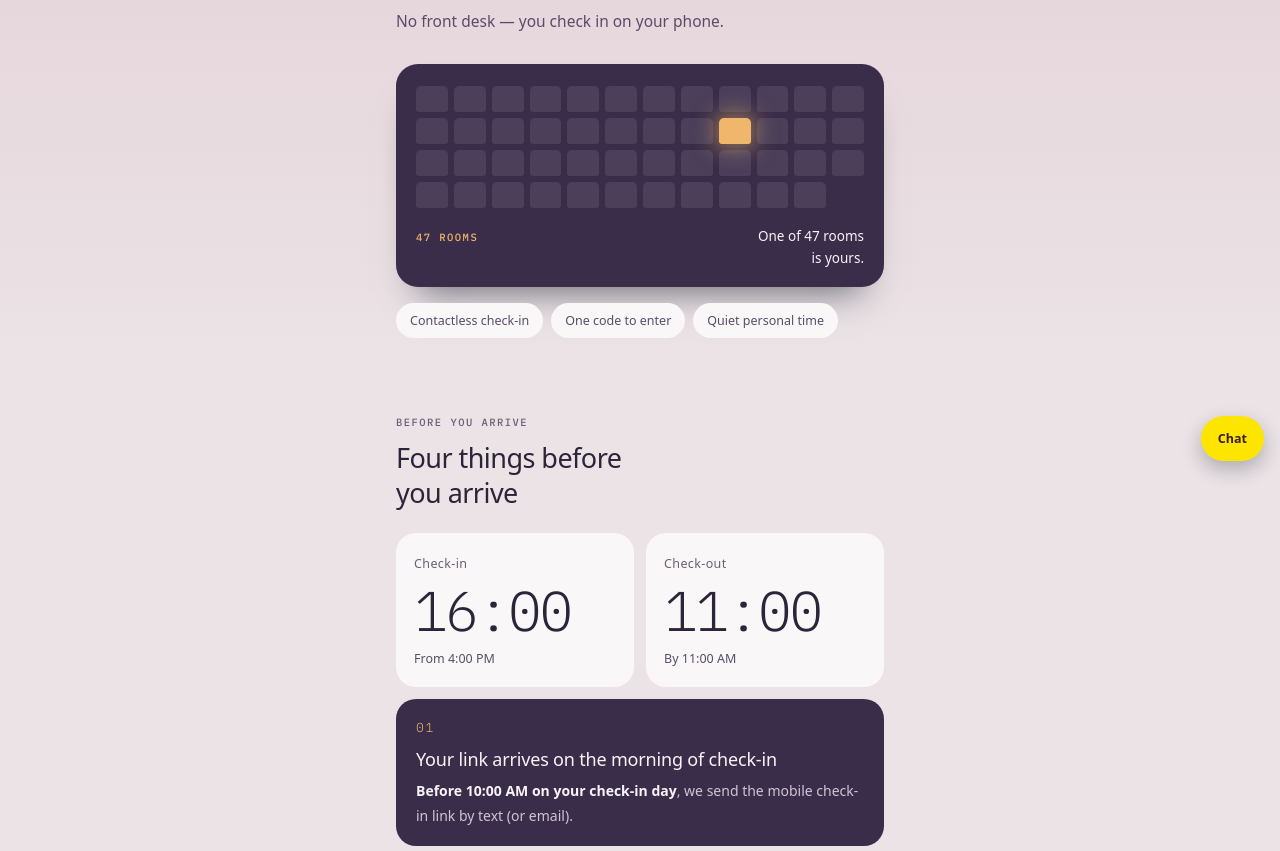
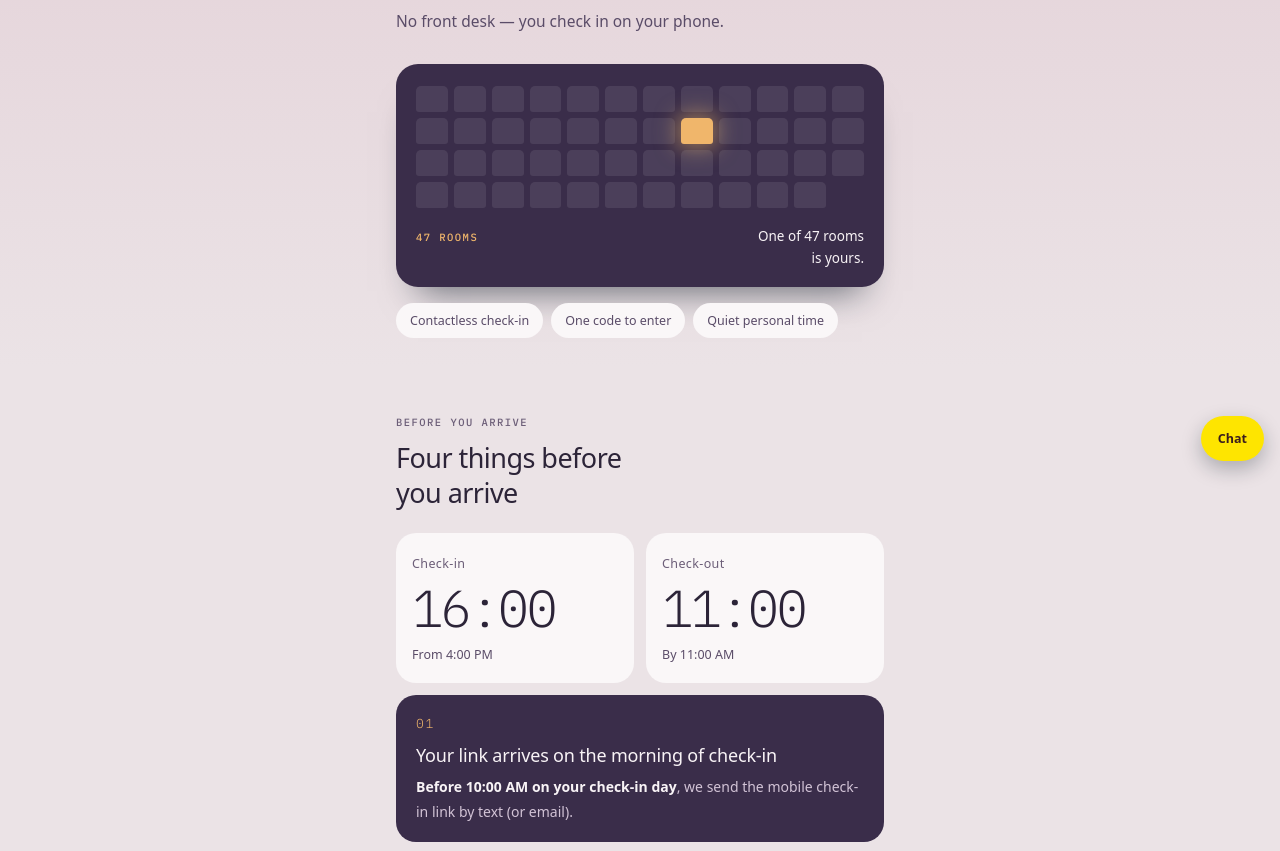
Before and after one commit to hotelaroundsokcho/hotel-guide-dev, a plain HTML site: page welcome.html in a window 1280 px wide. Shown: the part 321-1172 px from the top of the page. Drawn offline with Linux system fonts and the light colour scheme; a web font is replaced by a local one.

Commit message:
welcome 보정: 시간 카드 넘침 수정, 점등 창 위치 조정 [DEV]

```diff
--- a/welcome.css
+++ b/welcome.css
@@ -34,8 +34,9 @@
 .blk.warm p{color:var(--ink);}
 .blk-row{display:flex;gap:16px;align-items:flex-start;}
 .pglyph{flex-shrink:0;display:grid;place-items:center;width:46px;height:46px;border-radius:50%;background:var(--amber);color:var(--on-amber);font:600 22px var(--f-mono);}
-.big-time{display:grid;grid-template-columns:1fr 1fr;gap:12px;margin-top:22px;}
-.big-time .tc{margin:0;}
+.big-time{display:grid;grid-template-columns:minmax(0,1fr) minmax(0,1fr);gap:12px;margin-top:22px;}
+.big-time .tc{margin:0;min-width:0;padding:20px 16px 18px;}
+.big-time .tc-time{font-size:clamp(34px,10.4vw,52px);letter-spacing:-.05em;white-space:nowrap;}
 .pills{display:flex;flex-wrap:wrap;gap:8px;margin:2px 0 12px;}
 .pill{font-size:13px;font-weight:700;padding:7px 14px;border-radius:20px;border:1px solid var(--alert-line);color:var(--alert);background:transparent;}
 .bring{display:flex;flex-wrap:wrap;gap:8px;margin:8px 0 10px;}
--- a/welcome.html
+++ b/welcome.html
@@ -164,7 +164,7 @@
   try { reduce = window.matchMedia('(prefers-reduced-motion: reduce)').matches; } catch(e){}
   var g = document.getElementById('facade');
   if(g){
-    var lit = 14 + Math.floor(Math.random() * 20);
+    var lit = (1 + Math.floor(Math.random() * 2)) * 12 + 2 + Math.floor(Math.random() * 8);
     for(var i = 0; i < 47; i++){
       var c = document.createElement('i');
       if(i === lit){ c.className = reduce ? 'on' : 'on pre'; }
```
